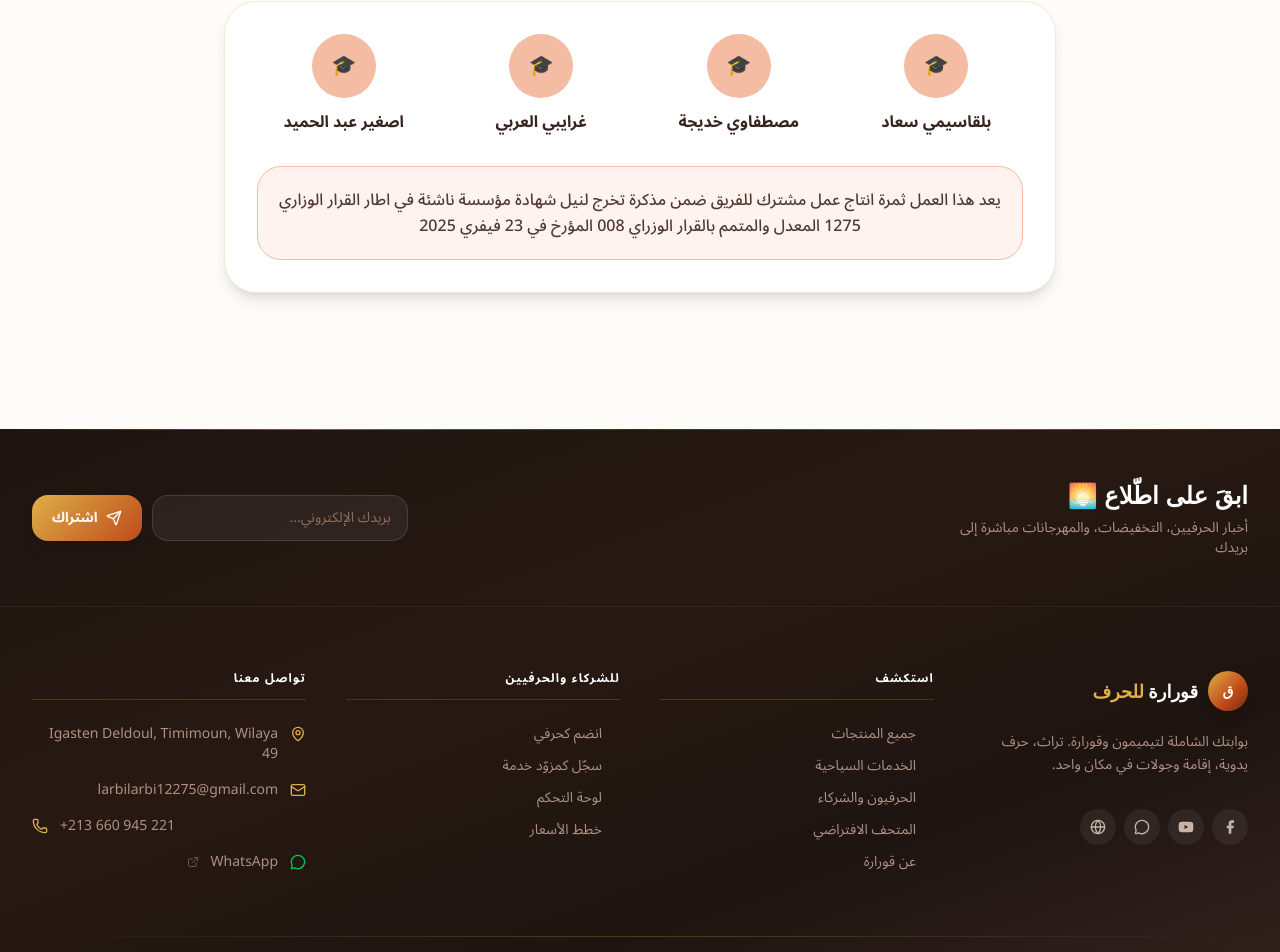
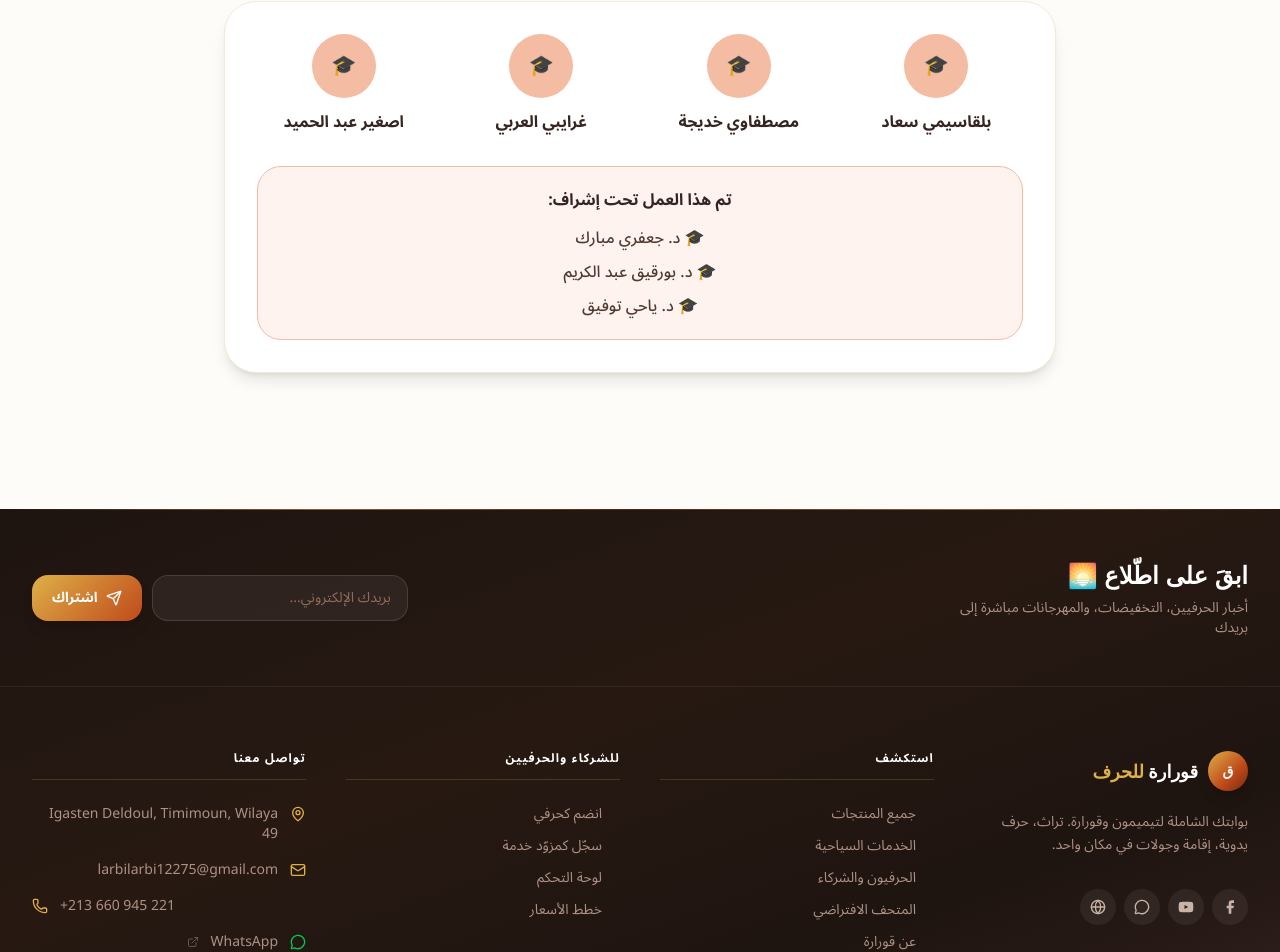
Before and after one commit to oasisredstore/ors, a Next.js app: page /ar/about in a window 1280 px wide. Shown: the part 3361-4313 px from the top of the page. Built offline with nearby package versions, Linux system fonts and the light colour scheme; no server answers; the database is empty; a web font is replaced by a local one.

Commit message:
fix-navbar-visibility-and-about-supervisors

```diff
--- a/src/app/[locale]/about/page.tsx
+++ b/src/app/[locale]/about/page.tsx
@@ -355,10 +355,22 @@ export default async function AboutPage({ params }: AboutPageProps) {
                   <h4 className="font-bold text-clay-800">{isAr ? "اصغير عبد الحميد" : "Abdelhamid Seghir"}</h4>
                 </div>
               </div>
-              <div className="p-5 bg-sand-50 rounded-2xl border border-sand-200 text-clay-700 text-sm md:text-base leading-relaxed font-medium">
-                {isAr
-                  ? "يعد هذا العمل ثمرة انتاج عمل مشترك للفريق ضمن مذكرة تخرج لنيل شهادة مؤسسة ناشئة في اطار القرار الوزاري 1275 المعدل والمتمم بالقرار الوزراي 008 المؤرخ في 23 فيفري 2025"
-                  : "This work is the fruit of a joint team effort within a graduation thesis to obtain a startup certificate under Ministerial Decree 1275, amended and supplemented by Ministerial Decree 008 dated February 23, 2025."}
+              <div className="p-5 bg-sand-50 rounded-2xl border border-sand-200 text-clay-700 text-sm md:text-base leading-relaxed">
+                {isAr ? (
+                  <div className="text-center space-y-2">
+                    <p className="font-bold text-clay-800 mb-3">تم هذا العمل تحت إشراف:</p>
+                    <p className="font-medium">🎓 د. جعفري مبارك</p>
+                    <p className="font-medium">🎓 د. بورقيق عبد الكريم</p>
+                    <p className="font-medium">🎓 د. ياحي توفيق</p>
+                  </div>
+                ) : (
+                  <div className="text-center space-y-2">
+                    <p className="font-bold text-clay-800 mb-3">This work was supervised by:</p>
+                    <p className="font-medium">🎓 Dr. Djafri Mubarak</p>
+                    <p className="font-medium">🎓 Dr. Bourkaib Abdelkrim</p>
+                    <p className="font-medium">🎓 Dr. Yahi Tawfiq</p>
+                  </div>
+                )}
               </div>
             </div>
           </div>
--- a/src/components/layout/Navbar.tsx
+++ b/src/components/layout/Navbar.tsx
@@ -80,7 +80,9 @@ export function Navbar({ locale, user, transparentOnTop = false }: NavbarProps)
     if (isSolid) {
       return cn(navLinkBase, active ? "text-sand-500" : "text-clay-700 hover:text-sand-500");
     }
-    return cn(navLinkBase, active ? "text-amber-300" : "text-white/85 hover:text-white");
+    return cn(navLinkBase, active ? "text-amber-300" : "text-white hover:text-sand-300",
+      "[text-shadow:0_1px_4px_rgba(0,0,0,0.6)]"
+    );
   };
 
   return (
@@ -111,7 +113,7 @@ export function Navbar({ locale, user, transparentOnTop = false }: NavbarProps)
             <span
               className={cn(
                 "font-display font-bold text-lg hidden sm:block tracking-tight transition-colors duration-300",
-                isSolid ? "text-clay-900" : "text-white"
+                isSolid ? "text-clay-900" : "text-white [text-shadow:0_1px_4px_rgba(0,0,0,0.6)]"
               )}
             >
               {isAr ? "قورارة" : "Gourara"}
@@ -134,7 +136,7 @@ export function Navbar({ locale, user, transparentOnTop = false }: NavbarProps)
                 className={cn(
                   navLinkBase,
                   "flex items-center gap-1 py-5",
-                  isSolid ? "text-clay-700 hover:text-sand-500" : "text-white/85 hover:text-white"
+                  isSolid ? "text-clay-700 hover:text-sand-500" : "text-white hover:text-sand-300 [text-shadow:0_1px_4px_rgba(0,0,0,0.6)]"
                 )}
               >
                 {t("services_partners")}
@@ -209,7 +211,7 @@ export function Navbar({ locale, user, transparentOnTop = false }: NavbarProps)
                 "hidden sm:flex items-center gap-1.5 text-xs font-bold px-3 py-2 rounded-full transition-all border",
                 isSolid
                   ? "text-clay-600 border-transparent hover:bg-desert-50 hover:border-desert-200"
-                  : "text-white/80 border-white/20 hover:bg-white/10 hover:text-white"
+                  : "text-white border-white/30 hover:bg-white/15 hover:text-sand-200 [text-shadow:0_1px_3px_rgba(0,0,0,0.5)]"
               )}
             >
               <Globe className="w-3.5 h-3.5" />
@@ -238,7 +240,7 @@ export function Navbar({ locale, user, transparentOnTop = false }: NavbarProps)
                 "relative flex items-center justify-center w-9 h-9 rounded-full transition-all border",
                 isSolid
                   ? "text-clay-600 border-transparent hover:bg-desert-50 hover:border-desert-200"
-                  : "text-white/80 border-white/15 hover:bg-white/10 hover:text-white"
+                  : "text-white border-white/20 hover:bg-white/15 hover:text-sand-200"
               )}
               aria-label="Wishlist"
             >
@@ -257,7 +259,7 @@ export function Navbar({ locale, user, transparentOnTop = false }: NavbarProps)
                 "relative flex items-center justify-center w-9 h-9 rounded-full transition-all border",
                 isSolid
                   ? "text-clay-600 border-transparent hover:bg-desert-50 hover:border-desert-200"
-                  : "text-white/80 border-white/15 hover:bg-white/10 hover:text-white"
+                  : "text-white border-white/20 hover:bg-white/15 hover:text-sand-200"
               )}
               aria-label="Cart"
             >
```
